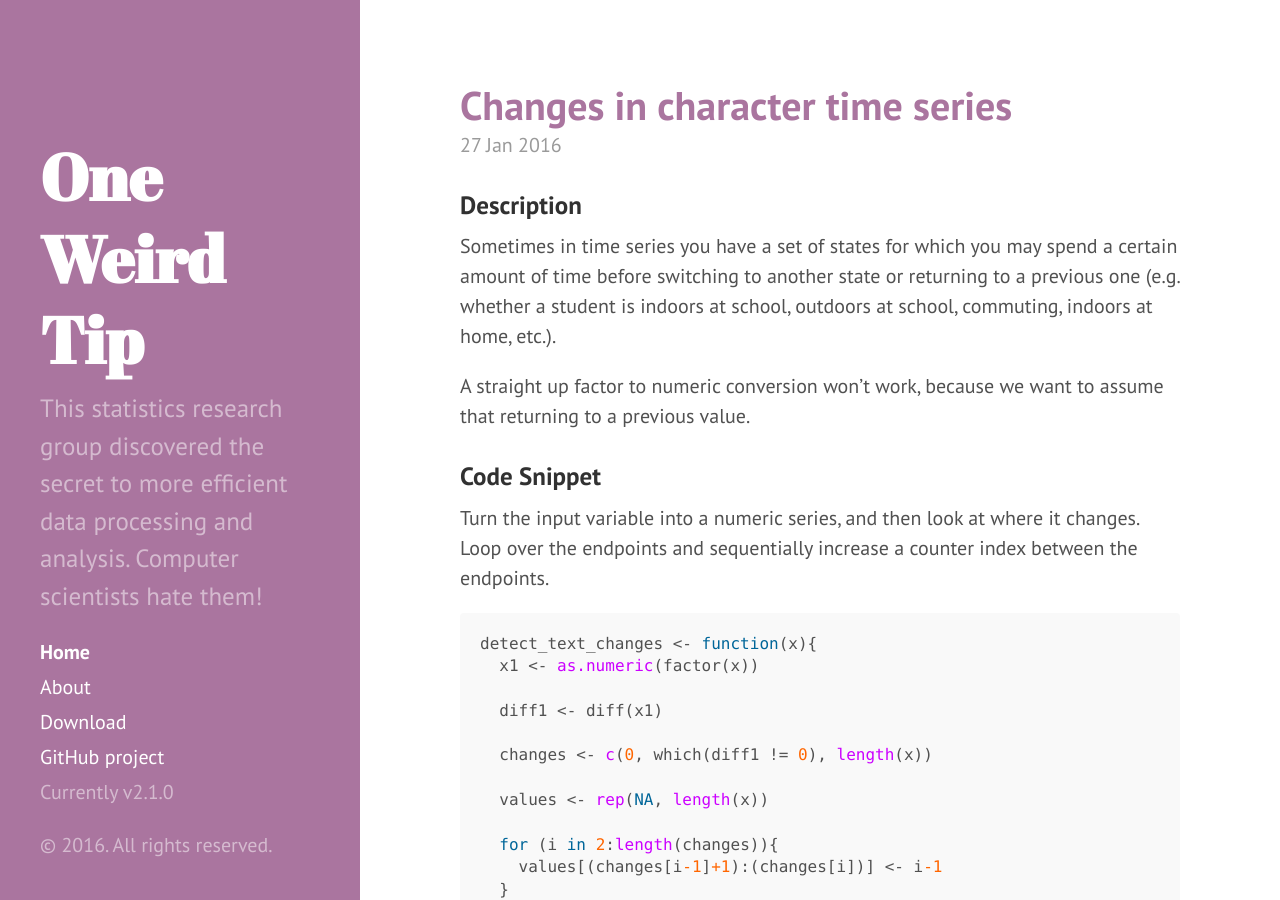
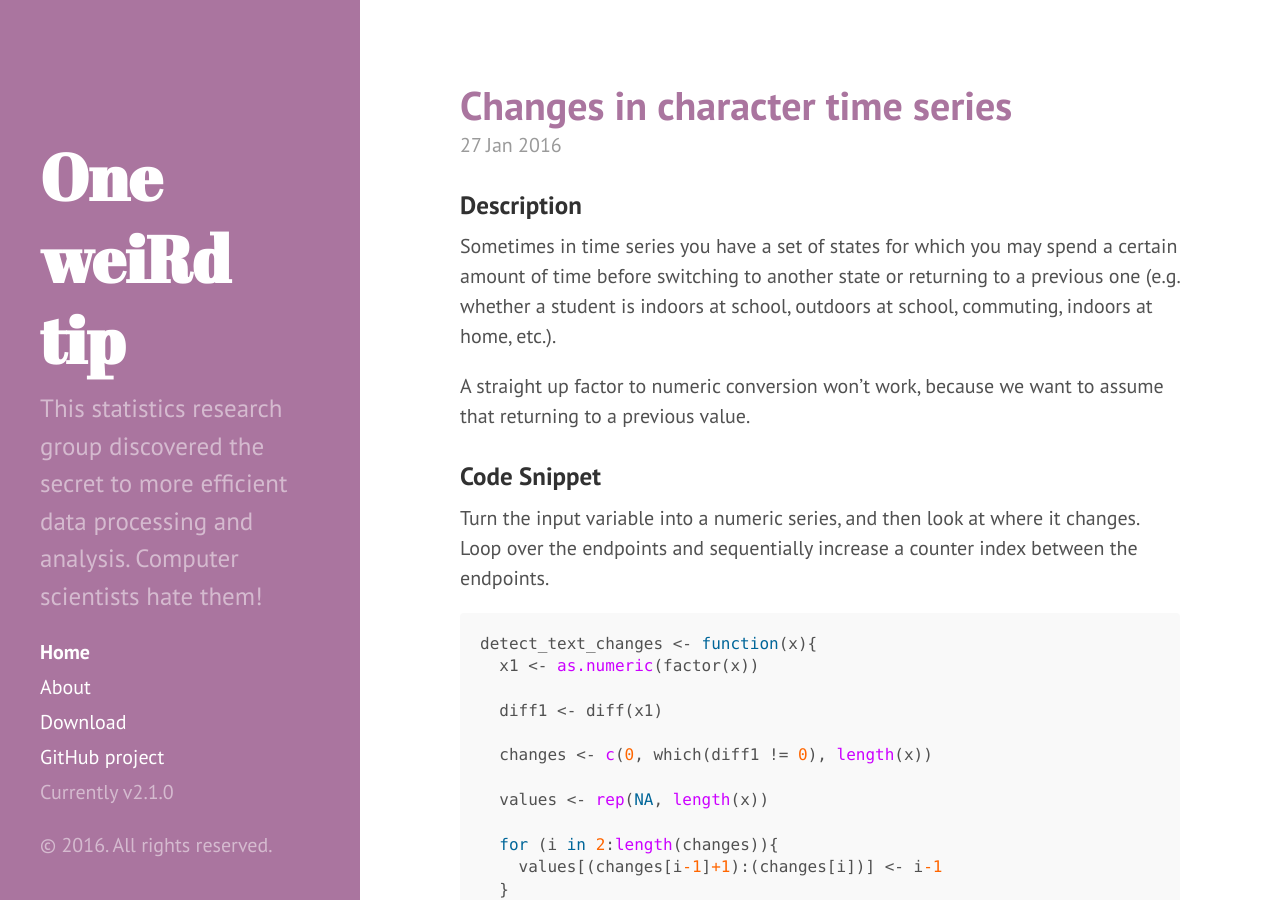
Before and after one commit to bragqut/bragqut.github.io, a Jekyll site: the page built from index.html, in a window 1280 px wide and 900 px high. Built offline with Jekyll 4.4.1, drawn with Linux system fonts in a browser that asks for light colours; Markdown is read by kramdown in place of the engine named in the settings; the list of posts is cut into pages by our own code; part of the change alters nothing that is shown.

```diff
--- a/_config.yml
+++ b/_config.yml
@@ -9,15 +9,15 @@ permalink:        pretty
 relative_permalinks: true
 
 # Setup
-title:            One Weird Tip
-tagline:          'One Weird Tip'
+title:            One weiRd tip
+tagline:          'One weiRd tip'
 description:      'This statistics research group discovered the secret to more efficient data processing and analysis. Computer scientists hate them!'
 url:              http://bragqut.github.io
 baseurl:          /
 
 author:
-  name:           'Sam Clifford'
-  url:            http://samclifford.info
+  name:           'Bayesian Research and Applications Group'
+  url:            http://bragqut.wordpress.com
 
 paginate:         5
 
```
